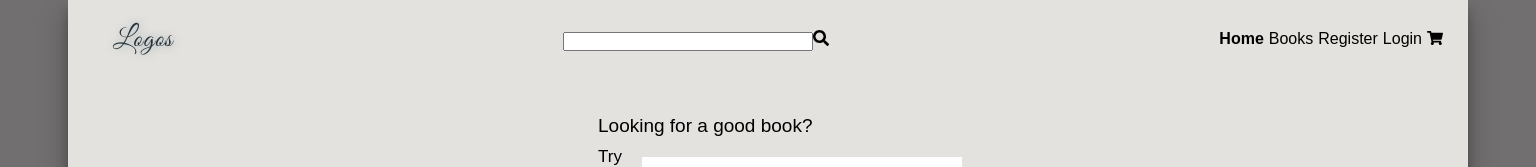
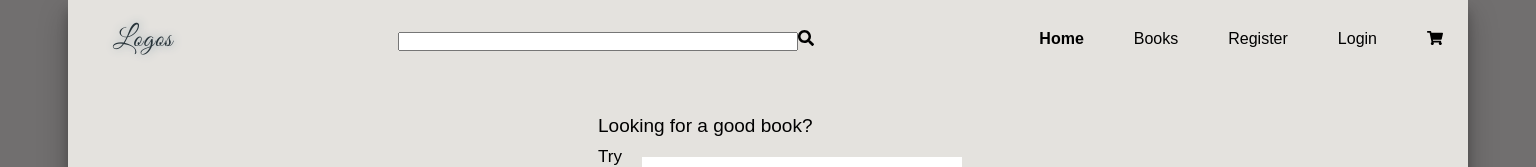
Before and after one commit to Logos-bookstore/final-project_frontend, a React (Vite) app: page / in a window 1536 px wide. Shown: the top 167 px of the page. Built offline with nearby package versions, Linux system fonts and the light colour scheme; no server answers.

Commit message:
update: desktop-links gap 5rem; search-input increases in width when screen width increases

```diff
--- a/src/App.css
+++ b/src/App.css
@@ -120,11 +120,18 @@ footer {
   font-size: 1.6rem;
 }
 
+/*600*/
+@media screen and (min-width: 600px) {
+  .search-input {
+    width: 30rem;
+  }
+}
+
 /*1000*/
 @media screen and (min-width: 1000px) {
   .desktop-links {
     font-size: 1.2rem;
-    gap: 0.5rem;
+    gap: 5rem;
     padding-right: 2.5rem;
     flex-direction: row;
     display: flex;
@@ -143,3 +150,10 @@ footer {
     width: 25rem;
   }
 }
+
+/*1400*/
+@media screen and (min-width: 1400px) {
+  .search-input {
+    width: 40rem;
+  }
+}
```
